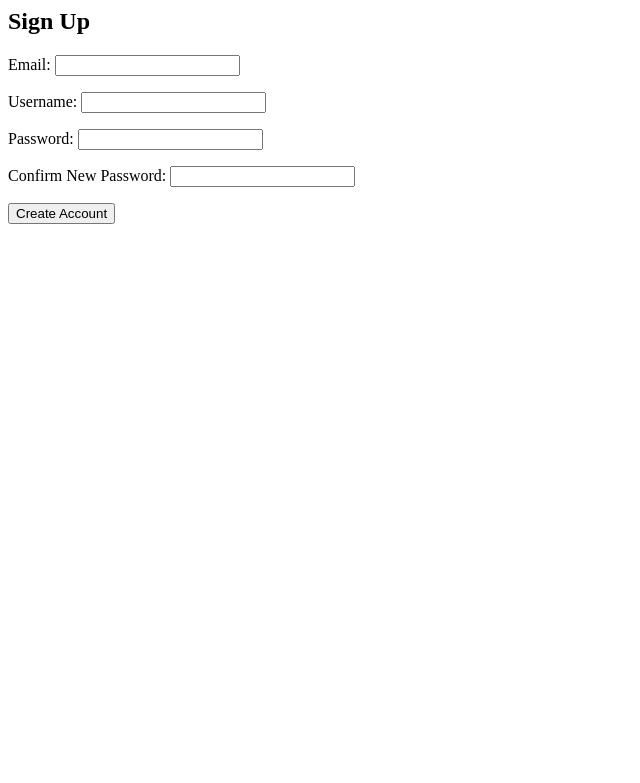
After one commit to natebooth2026/art-tube, a Django app: page /signup/ in a window 1280 px wide. The commit adds this page. Shown: the top 783 px of the page, without its empty margins (0-640 px from the left). Run offline with Django 5.2, Linux system fonts and the light colour scheme.

Commit message:
start of login backend

```diff
--- /dev/null
+++ b/artTubeApp/forms.py
@@ -0,0 +1,32 @@
+from django import forms
+from .models import Category, User
+
+class account_creation(forms.Form):
+    email = forms.EmailField()
+    username = forms.CharField(max_length=50)
+    pwd = forms.CharField(widget=forms.PasswordInput(), label="Password")
+    confirm_pwd = forms.CharField(widget=forms.PasswordInput(), label="Confirm New Password")
+
+    def clean(self):
+        cleaned_data = super().clean()
+        pwd = cleaned_data.get('pwd')
+        confirm = cleaned_data.get('confirm_pwd')
+
+        if pwd and confirm and pwd != confirm:
+            self.add_error('confirm_pwd', 'Password doesn\'t match.')
+
+        return cleaned_data
+
+class account_validate(forms.Form):
+    email = forms.EmailField()
+    pwd = forms.CharField(widget=forms.PasswordInput(), label="Password")
+
+class Sub_Request_Form(forms.Form):
+    img = forms.FileField()
+    title = forms.CharField(max_length=100)
+    desc = forms.CharField(max_length=1000)
+    category = forms.ModelChoiceField(
+        queryset=Category.objects.all(),
+        empty_label="Intended Category...",
+        label = "Category"
+    )
--- a/artTubeApp/templates/artTubeApp/index.html
+++ b/artTubeApp/templates/artTubeApp/index.html
@@ -5,6 +5,10 @@
     <body>
         <h1>ArtTube</h1>
         <br />
+        <a href="{% url 'studio' %}"><button>Creator Studio</button></a>
+        <a href="{% url 'emp_dashboard' %}"><button>Employee Dashboard</button></a>
+        <a href="{% url 'admin_portal' %}"><button>Admin Portal</button></a>
+        <br />
         <p>Welcome to ArtTube!</p>
         <a href="{% url 'login' %}"><button>Login</button></a>
     </body>
--- /dev/null
+++ b/artTubeApp/templates/artTubeApp/signup.html
@@ -0,0 +1,16 @@
+<html>
+<head>
+    <title>ArtTube</title>
+</head>
+
+<body>
+    <h2>Sign Up</h2>
+    <form method="post">
+        {% csrf_token %}
+        {{ form.as_p }}
+        {{ form.confirm_pwd.errors }}
+        <input type="hidden" name="next" value="{{ request.GET.next }}">
+        <button type="Submit">Create Account</button>
+    </form>
+</body>
+</html>
--- a/artTubeApp/views.py
+++ b/artTubeApp/views.py
@@ -1,8 +1,10 @@
 from django.shortcuts import render, redirect
-from django.contrib.auth import authenticate, login as _login
 from django.contrib.auth.decorators import login_required
-from django.contrib.auth.forms import AuthenticationForm
+from django.contrib.auth.hashers import make_password, check_password
 from django.utils.http import url_has_allowed_host_and_scheme
+
+from .forms import account_creation, account_validate
+from .models import User as _User
 
 # Create your views here.
 
@@ -11,22 +13,59 @@ def landing(request):
 
 def login(request):
     if request.method == 'GET':
-        form = AuthenticationForm()
+        form = account_validate()
+    elif request.method == 'POST':
+        form = account_validate(request.POST)
+        if form.is_valid():
+            _email = form.cleaned_data.get('email')
+            _password = form.cleaned_data.get('pwd')
+
+            users = _User.objects.get(email=_email)
+
+            if not _User.objects.filter(email=_email).exists():
+                form.add_error('email', 'Email is not associated with an account. Please create a new account or try another email.')
+            elif check_password(_email, users.email) and check_password(_password, users.password):
+                next_page = request.POST.get('next') or request.GET.get('next')
+                request.session['current_user'] = _User.username
+                return redirect(next_page or 'index')
+            else:
+                form.add_error('email', 'Bad login. Try again.')
+
+
+    return render(request, 'artTubeApp/login.html', {'form': form})
+
+def signup(request):
+    if request.method == "POST":
+        form = account_creation(request.POST)
+        if form.is_valid():
+            email = make_password(form.cleaned_data.get('email'))
+            username = make_password(form.cleaned_data.get('username'))
+            pwd = make_password(form.cleaned_data.get('pwd'))
+
+            if _User.objects.filter(username=username).exists():
+                form.add_error('username', 'Username has been taken.')
+            if _User.objects.filter(email=email).exists():
+                form.add_error('email', 'Email already registered.')
+            else:
+                _User.objects.create(
+                    username=username,
+                    email=email,
+                    password=pwd,
+                    admin_approve=0,
+                    locked=0
+                )
+                return redirect('login')
     else:
-        form = AuthenticationForm(request, data=request.POST)
-        if form.is_valid():
-            username = form.cleaned_data.get('username')
-            password = form.cleaned_data.get('password')
-            user = authenticate(username=username, password=password)
-            if user is not None:
-                _login(request, user)
-
-                next_page = request.POST.get('next') or request.GET.get('next')
-
-                if next_page and url_has_allowed_host_and_scheme(url=next_page, allowed_hosts={request.get_host()}, require_https=request.is_secure()):
-                    return redirect(next_page)
-    return render(request, 'artTubeApp/login.html', {'form': form})
+        form = account_creation()
+    return render(request, 'artTubeApp/signup.html', {'form': form})
 
 @login_required
 def submit_request_page(request):
     return render(request, 'artTubeApp/request.html')
+
+@login_required
+def creator_studio(request):
+    print("null")
+
+def emp_dashboard(request):
+    print("null")
--- a/art_tube/urls.py
+++ b/art_tube/urls.py
@@ -21,5 +21,8 @@ from artTubeApp import views
 urlpatterns = [
     path('', views.landing, name='home'),
     path('login/', views.login, name='login'),
-    path('request/', views.submit_request_page, name='request')
+    path('signup/', views.signup, name='signup'),
+    path('request/', views.submit_request_page, name='request'),
+    path('studio/', views.creator_studio, name='studio'),
+    path('employee/', views.emp_dashboard, name='employee')
 ]
```
Also changed, not shown: artTubeApp/models.py (+112 -1 lines), art_tube/settings.py (+6 -2 lines), artTubeApp/templates/artTubeApp/emp_dashboard.html (added).
